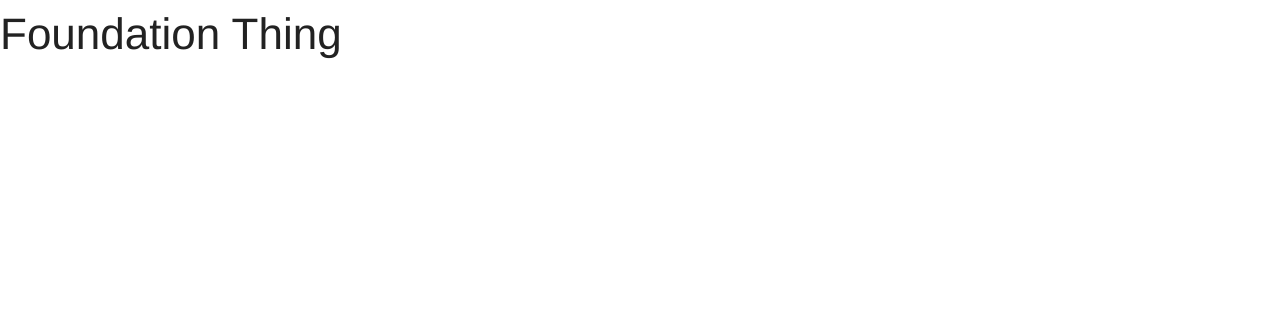
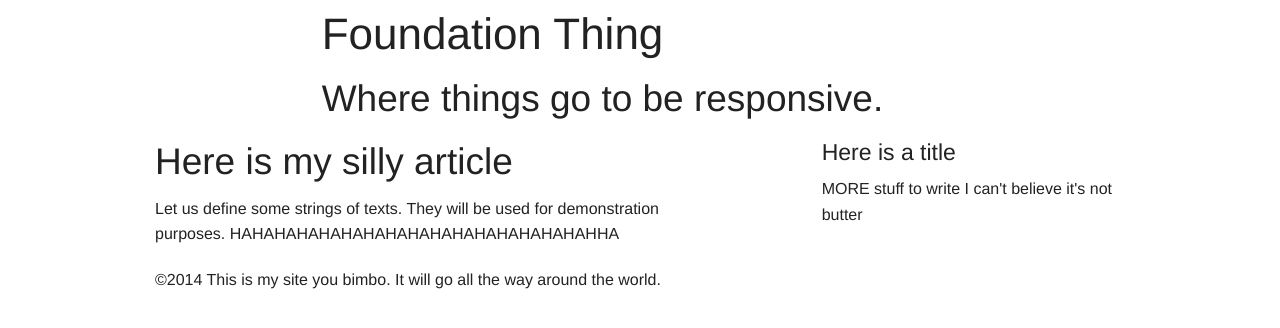
Before and after one commit to hexavis/lesson03, a plain HTML site: page lesson03-real/index.html in a window 1280 px wide. Drawn offline with Linux system fonts and the light colour scheme.

Commit message:
final for my stuff check out teacher's foundation5 for rest

```diff
--- a/lesson03-real/index.html
+++ b/lesson03-real/index.html
@@ -2,15 +2,37 @@
 <html lang="en">
 <head>
     <meta charset="utf-8"/>
+    <meta name="viewport" content="width=device-width, initial-scale=1.0" />
     <title>Foundation Thing</title>
     <link href="css/reset.css" rel="stylesheet" />
     <link href="css/foundation.min.css" rel="stylesheet" />
     <link href="css/main.css" rel="stylesheet" />
 </head>
 <body>
-    <header>
-        <h1>Foundation Thing</h1>
-    </header>
+    <div class="row">
+        <header class="small-8 small-centered columns">
+            <h1>Foundation Thing</h1>
+            <h2>Where things go to be responsive.</h2>
+        </header>
+    </div>
+
+    <div class="row">
+        <article class="medium-7 small-7 columns"  >
+            <h2>Here is my silly article</h2>
+            <p>Let us define some strings of texts. They will be used for demonstration purposes. HAHAHAHAHAHAHAHAHAHAHAHAHAHAHAHAHHA</p>
+        </article>
+        <aside class="medium-4 medium-offset-1 small-5 columns" >
+            <h4>Here is a title</h4>
+            <p>MORE stuff to write I can't believe it's not butter</p>
+        </aside>
+    </div>
+
+    <div class="row">
+        <footer class="small-12 small-centered columns" >
+           <p>&copy;2014 This is my site you bimbo. It will go all the way around the world.</p>
+
+        </footer>
+    </div>
 
     <!--Javascript-->
     <script src="js/vendor/jquery.js"></script>
```
